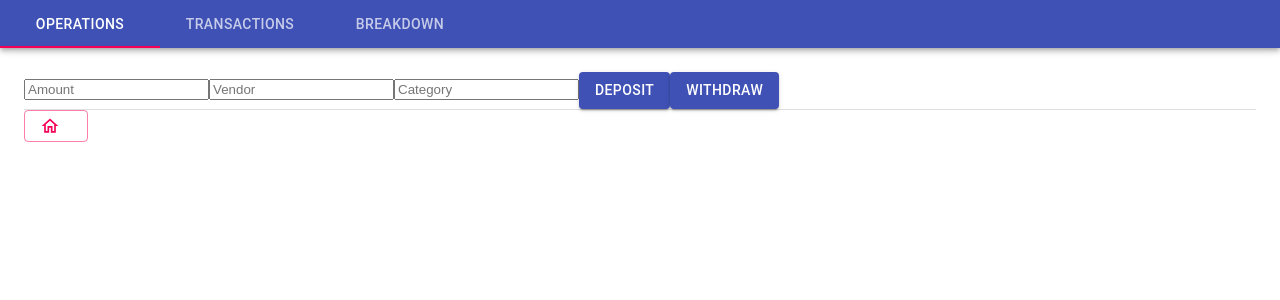
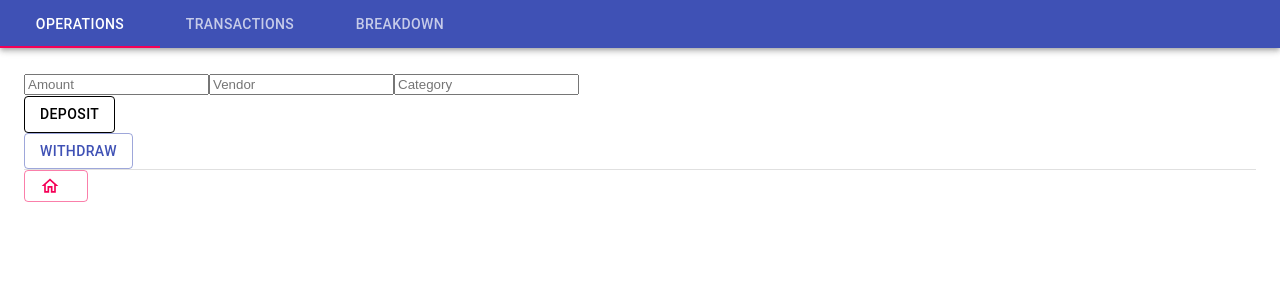
Before and after one commit to DafnaPundak/bank, a React (Create React App) app: page /menu in a window 1280 px wide. Shown: the top 300 px of the page. Built offline with nearby package versions, Linux system fonts and the light colour scheme; no server answers.

Commit message:
deposit/withdraw buttons

```diff
--- a/package.json
+++ b/package.json
@@ -5,6 +5,7 @@
   "dependencies": {
     "@material-ui/core": "^4.11.0",
     "@material-ui/icons": "^4.9.1",
+    "@material-ui/lab": "^4.0.0-alpha.56",
     "@testing-library/jest-dom": "^4.2.4",
     "@testing-library/react": "^9.4.0",
     "@testing-library/user-event": "^7.2.1",
--- a/src/App.js
+++ b/src/App.js
@@ -1,9 +1,6 @@
 import React, { Component } from "react";
 import { BrowserRouter as Router, Route } from "react-router-dom";
 import axios from "axios";
-import Transactions from "./components/Transactions";
-import Operations from "./components/Operations";
-import Breakdown from "./components/Breakdown";
 import Menu from "./components/Menu";
 import LandingPage from "./components/LandingPage";
 import "./App.css";
@@ -72,34 +69,10 @@
               <Menu
                 items={this.state.data}
                 pushPosTransaction={this.pushPosTransaction}
-              />
-            )}
-          />
-          <Route
-            path="/transactions"
-            exact
-            render={() => (
-              <Transactions
-                items={this.state.data}
+                pushNegTransaction={this.pushNegTransaction}
                 deleteTransaction={this.deleteTransaction}
               />
             )}
-          />
-          <Route
-            path="/operations"
-            exact
-            render={() => (
-              <Operations
-                items={this.state.data}
-                pushPosTransaction={this.pushPosTransaction}
-                pushNegTransaction={this.pushNegTransaction}
-              />
-            )}
-          />
-          <Route
-            path="/breakdown"
-            exact
-            render={() => <Breakdown items={this.state.data} />}
           />
         </Router>
       </div>
--- /dev/null
+++ b/src/components/DepositButton.js
@@ -0,0 +1,48 @@
+import React from 'react';
+import Button from '@material-ui/core/Button';
+import Snackbar from '@material-ui/core/Snackbar';
+import MuiAlert from '@material-ui/lab/Alert';
+import { makeStyles } from '@material-ui/core/styles';
+
+function Alert(props) {
+  return <MuiAlert elevation={6} variant="filled" {...props} />;
+}
+
+const useStyles = makeStyles((theme) => ({
+  root: {
+    width: '100%',
+    '& > * + *': {
+      marginTop: theme.spacing(2),
+    },
+  },
+}));
+
+export default function CustomizedSnackbars() {
+  const classes = useStyles();
+  const [open, setOpen] = React.useState(false);
+
+  const handleClick = () => {
+    setOpen(true);
+  };
+
+  const handleClose = (event, reason) => {
+    if (reason === 'clickaway') {
+      return;
+    }
+
+    setOpen(false);
+  };
+
+  return (
+    <div className={classes.root}>
+      <Button variant="outlined" color="inherit" onClick={handleClick}>
+        Deposit
+      </Button>
+      <Snackbar open={open} autoHideDuration={6000} onClose={handleClose}>
+        <Alert onClose={handleClose} severity="success">
+          Deposit successfully made!
+        </Alert>
+      </Snackbar>
+    </div>
+  );
+}
--- a/src/components/Operations.js
+++ b/src/components/Operations.js
@@ -1,8 +1,8 @@
 import React, { Component } from "react";
-import { Link } from "react-router-dom";
-import Button from "@material-ui/core/Button";
 import Divider from "@material-ui/core/Divider";
 import HomePageButton from "./HomePageButton";
+import DepositButton from "./DepositButton";
+import WithdrawButton from "./WithdrawButton";
 
 class Operations extends Component {
   constructor() {
@@ -60,18 +60,10 @@
 
         <span id="buttons">
           <span id="deposit" onClick={this.pushPosTransaction}>
-            <Link to="/transactions">
-              <Button variant="contained" color="primary">
-                Deposit
-              </Button>
-            </Link>
+            <DepositButton />
           </span>
           <span id="withdraw" onClick={this.pushNegTransaction}>
-            <Link to="/transactions">
-              <Button variant="contained" color="primary">
-                Withdraw
-              </Button>
-            </Link>
+            <WithdrawButton />
           </span>
           <span id="home page">
             <Divider />
--- /dev/null
+++ b/src/components/WithdrawButton.js
@@ -0,0 +1,48 @@
+import React from "react";
+import Button from "@material-ui/core/Button";
+import Snackbar from "@material-ui/core/Snackbar";
+import MuiAlert from "@material-ui/lab/Alert";
+import { makeStyles } from "@material-ui/core/styles";
+
+function Alert(props) {
+  return <MuiAlert elevation={6} variant="filled" {...props} />;
+}
+
+const useStyles = makeStyles((theme) => ({
+  root: {
+    width: "100%",
+    "& > * + *": {
+      marginTop: theme.spacing(2),
+    },
+  },
+}));
+
+export default function CustomizedSnackbars() {
+  const classes = useStyles();
+  const [open, setOpen] = React.useState(false);
+
+  const handleClick = () => {
+    setOpen(true);
+  };
+
+  const handleClose = (event, reason) => {
+    if (reason === "clickaway") {
+      return;
+    }
+
+    setOpen(false);
+  };
+
+  return (
+    <div className={classes.root}>
+      <Button variant="outlined" color="primary" onClick={handleClick}>
+        Withdraw
+      </Button>
+      <Snackbar open={open} autoHideDuration={6000} onClose={handleClose}>
+        <Alert onClose={handleClose} severity="info">
+          Withdraw successfully made!
+        </Alert>
+      </Snackbar>
+    </div>
+  );
+}
```
Also changed, not shown: 1 other file (tests, documents, lock files or other folders).
